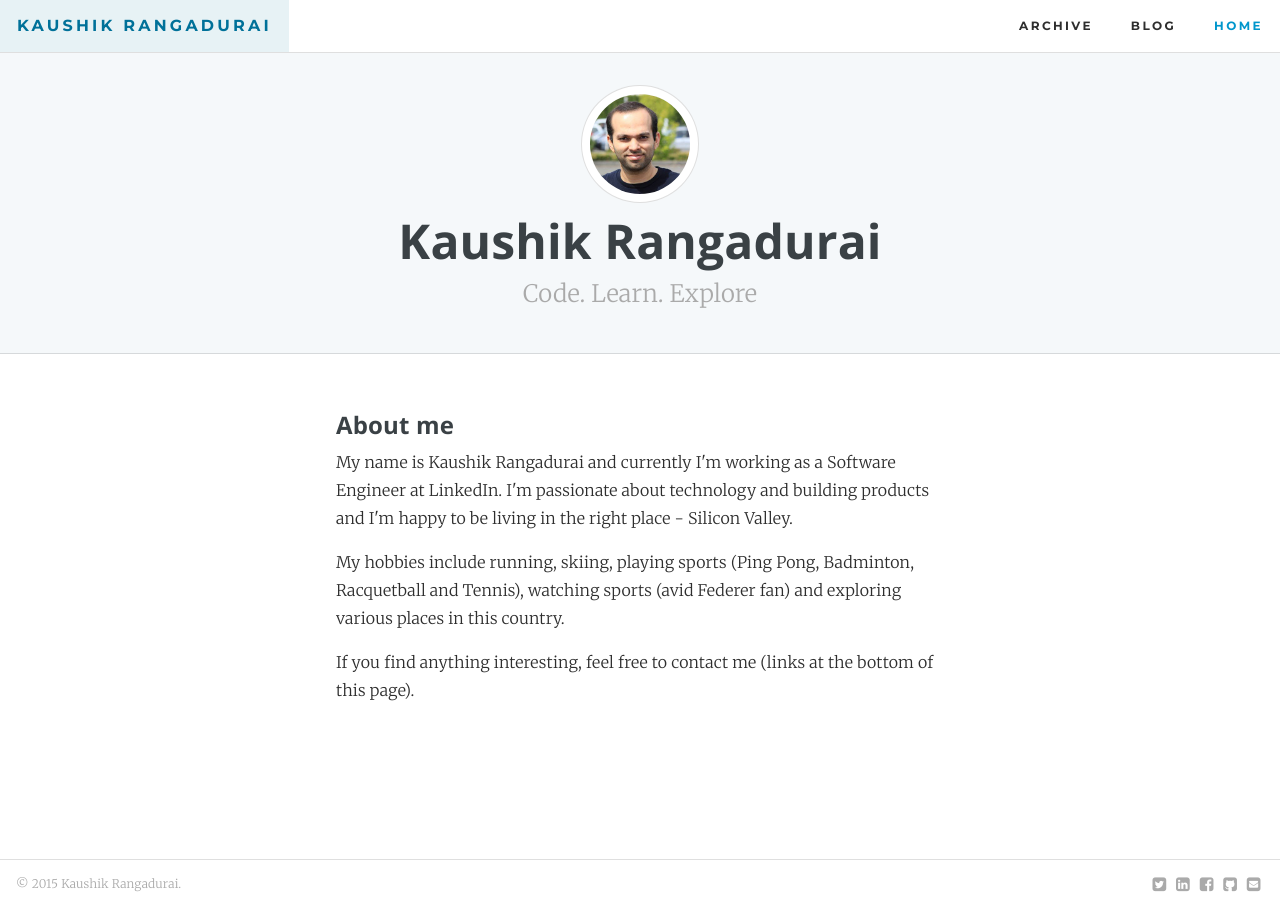
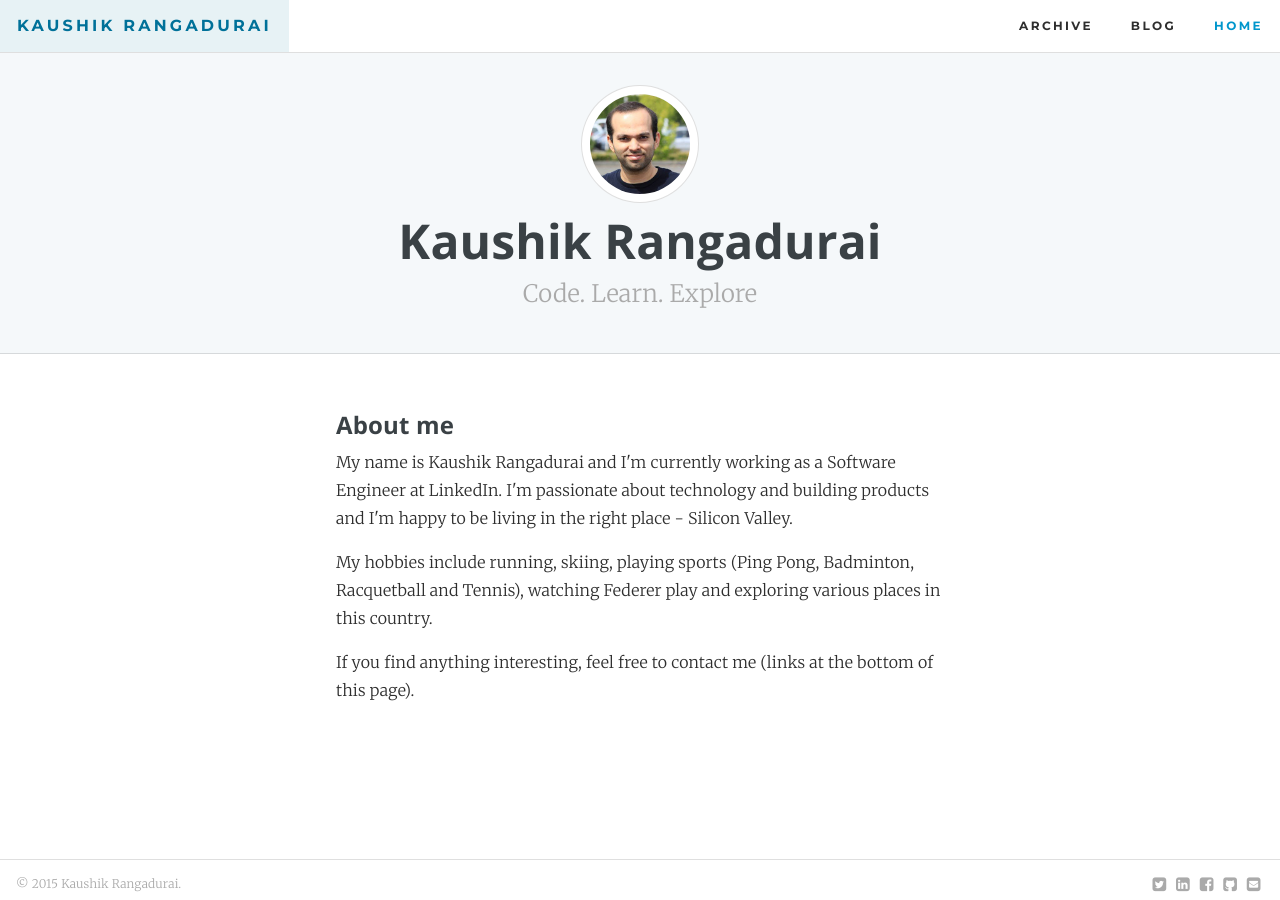
Before and after one commit to kaushik88/kaushik88.github.io, a Jekyll site: the page built from index.html, in a window 1280 px wide. Built offline with Jekyll 4.4.1, drawn with Linux system fonts in a browser that asks for light colours.

Commit message:
Fix about me formatting

```diff
--- a/_includes/about.html
+++ b/_includes/about.html
@@ -2,10 +2,10 @@
   <div class="col sm-col-12 px2">
     <h3 class="mb1">About me</h3>
     <p>
-      My name is Kaushik Rangadurai and currently I'm working as a Software Engineer at LinkedIn. I'm passionate about technology and building products and I'm happy to be living in the right place - Silicon Valley.
+      My name is Kaushik Rangadurai and I'm currently working as a Software Engineer at LinkedIn. I'm passionate about technology and building products and I'm happy to be living in the right place - Silicon Valley.
     </p>
     <p>
-      My hobbies include running, skiing, playing sports (Ping Pong, Badminton, Racquetball and Tennis), watching sports (avid Federer fan) and exploring various places in this country.
+      My hobbies include running, skiing, playing sports (Ping Pong, Badminton, Racquetball and Tennis), watching  Federer play and exploring various places in this country.
     </p>
     <p>
       If you find anything interesting, feel free to contact me (links at the bottom of this page).
```
